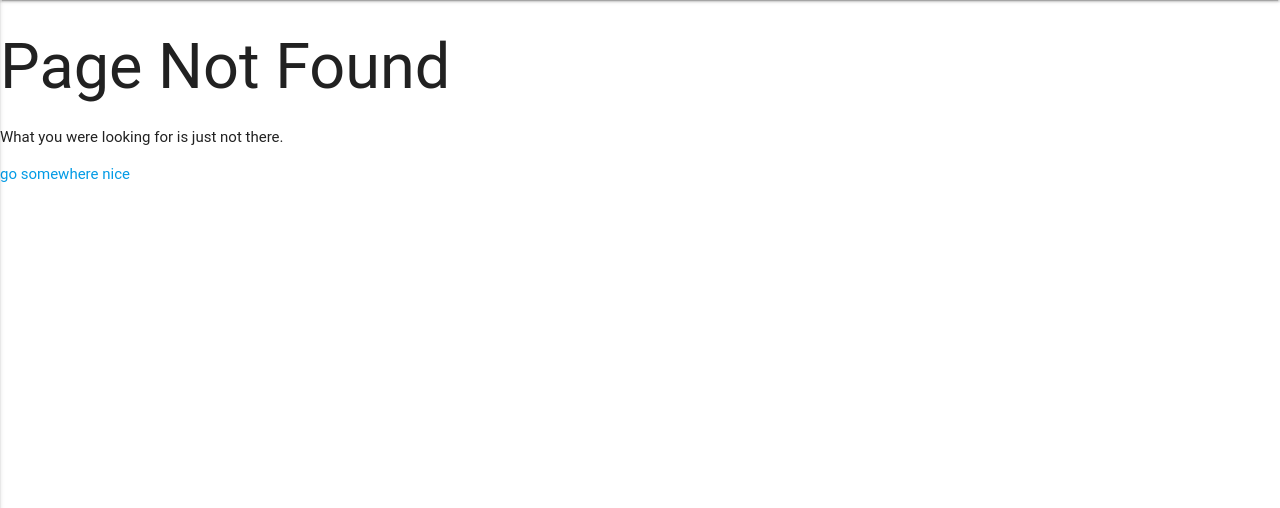
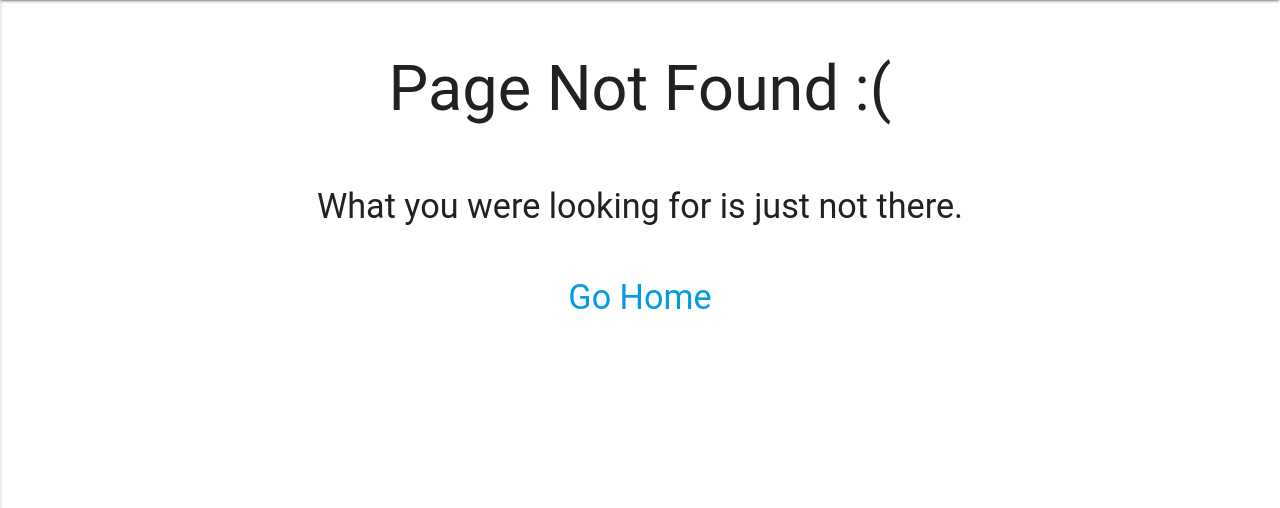
Before and after one commit to metalerk/4mlabs-platform, a Flask app: template templates/404.html in a window 1280 px wide. Shown: the part 64-572 px from the top of the page. Run offline with Flask 2, Linux system fonts and the light colour scheme; the template is opened without the code that fills it, so the values that code supplies are empty; some libraries are stand-ins or nearby versions; some web fonts are replaced.

Commit message:
Fixed 404

```diff
--- a/app.py
+++ b/app.py
@@ -127,4 +127,4 @@ def page_not_found(e):
 	return render_template('404.html', context=context), 404
 
 if __name__ == '__main__':
-	app.run(host='0.0.0.0',debug=False, port=8080)
+	app.run(host='0.0.0.0',debug=True, port=8000)
--- a/templates/404.html
+++ b/templates/404.html
@@ -2,7 +2,16 @@
 
 {% block title %}Page Not Found{% endblock %}
 {% block body %}
-  <h1>Page Not Found</h1>
-  <p>What you were looking for is just not there.
-  <p><a href="{{ url_for('index') }}">go somewhere nice</a>
+  <div class="container">
+  	<div class="row">
+  		<div class="col l12 m12 s12 center">
+  			<br>
+  			<h1>Page Not Found :(</h1>
+  			<br>
+			<h4>What you were looking for is just not there.</h4>
+			<br>
+			<h4><a href="{{ url_for('index') }}">Go Home</a></h4>
+  		</div>
+  	</div>
+  </div>
 {% endblock %}
```
